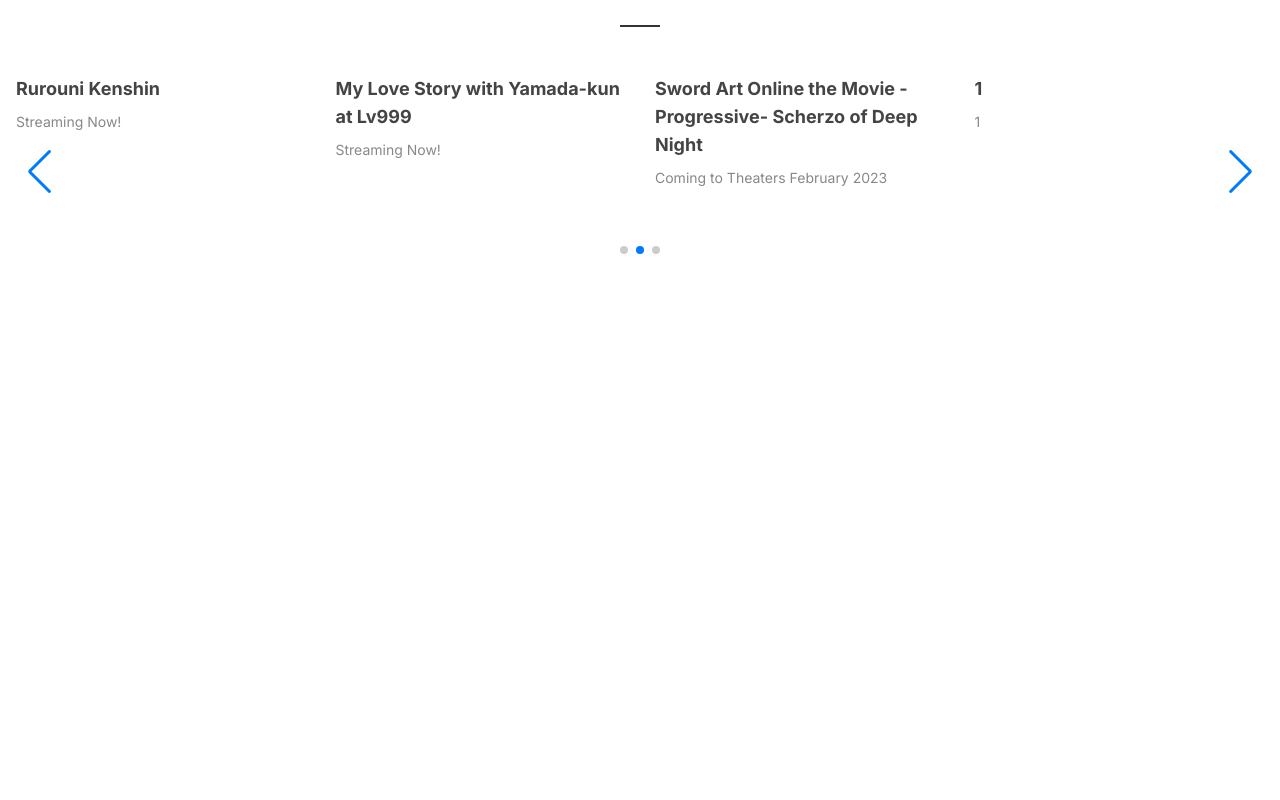
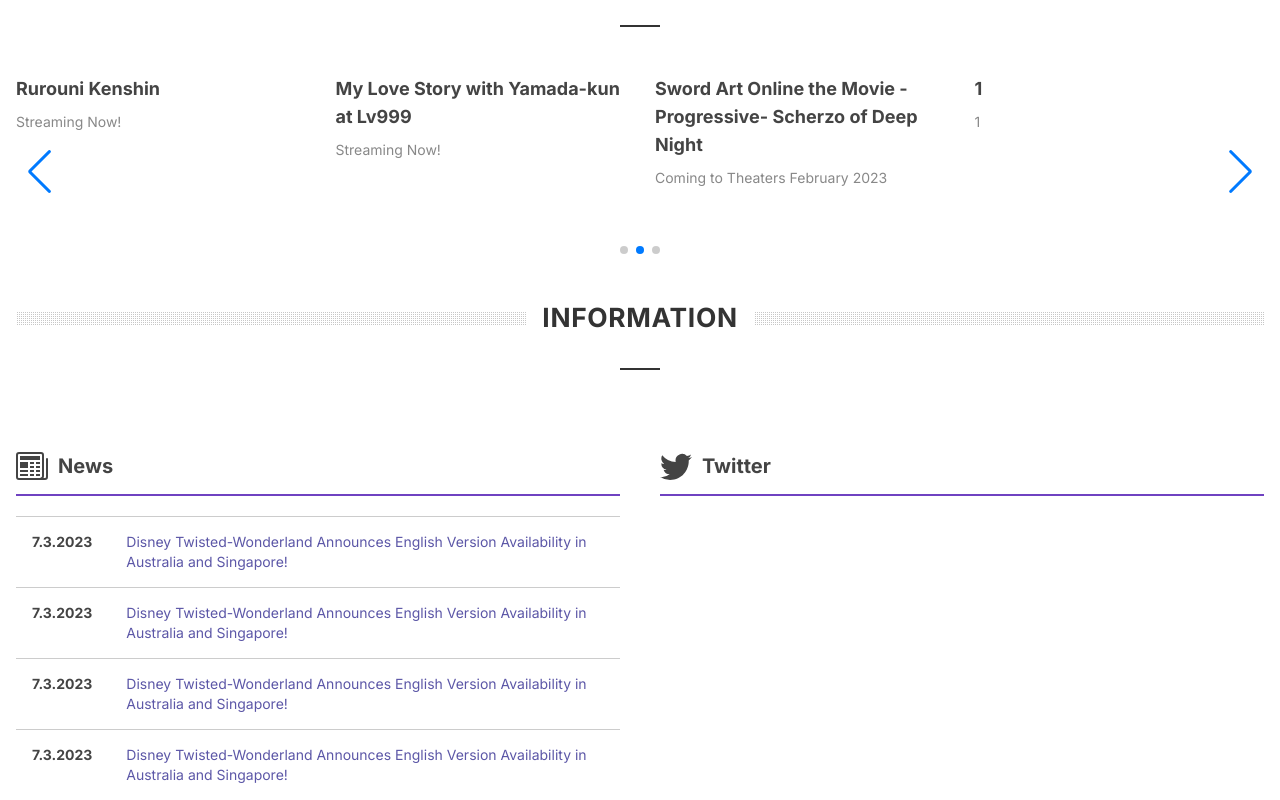
Before and after one commit to Dxuanhai/Aniplex, a Next.js app: page / in a window 1280 px wide. Shown: the part 1847-2647 px from the top of the page. Before the commit the page ends 2115 px from the top, so only its background shows below. Built offline with nearby package versions, Linux system fonts and the light colour scheme.

Commit message:
INFOMATION

```diff
--- a/app/(root)/page.tsx
+++ b/app/(root)/page.tsx
@@ -4,6 +4,7 @@
 import Section from "@/components/Section";
 import { SlideData } from "../types/slide_data";
 import Trailer from "@/components/Trailer";
+import Information from "@/components/Information";
 
 
 
@@ -159,6 +160,7 @@
       <Section data={dataAniplex} title="ANIPLEX+" classname="flex-col-reverse justify-end text-center " breakpoints={breakpoints2} height={"h-[1000px] mb-[-200px] md:mb-[0px] md:h-[650px] "}/>
       <Trailer/>
       <Section data={dataWhatNews} title="PRE-ORDER & NEW RELEASES" classname="flex-col-reverse justify-end text-left" breakpoints={breakpoints1} height={'h-[600px]'}/>
+      <Information/>
     </div>
   )
 }
--- /dev/null
+++ b/components/ChildTitle.tsx
@@ -0,0 +1,19 @@
+
+interface childTitleProps
+{
+  icon: React.ReactNode
+  title: string
+}
+
+const ChildTitle:React.FC<childTitleProps> = ({icon, title}) => {
+  return (
+    <div className="flex py-3 text-main border-b-2 border-[#6f42c1] my-[20px]  gap-x-[10px] items-center ">
+      {icon}
+      <h4 className="text-xl font-bold">
+        {title}
+      </h4>
+    </div>
+  );
+};
+
+export default ChildTitle;
--- /dev/null
+++ b/components/Information.tsx
@@ -0,0 +1,51 @@
+import ChildTitle from "./ChildTitle";
+import Title from "./Title";
+import {BsNewspaper, BsTwitter} from 'react-icons/bs'
+
+const Information = () => {
+  return (
+    <div>
+      <Title title="INFORMATION" />
+      <div className="md:flex gap-x-[40px]">
+        <div className=" md:w-1/2 ">
+          <ChildTitle icon = {<BsNewspaper size={32}/>} title="News" />
+          <div className="flex flex-col">
+            <div className="py-[15px] flex gap-x-[10px] border-t-[1px] border-[#ccc] px-4 text-main">
+              <span className="xl:w-[15%] w-[30%] lg:w-[25%] text-sm font-bold">7.3.2023</span>
+              <a target="_blank" href="https://aniplexusa.com/pdf/PR_071323_TW.pdf"
+              className="xl:w-[85%] w-[70%] lg:w-[75%] text-sm text-[#5c57a7] transition-all">
+                Disney Twisted-Wonderland Announces English Version Availability in Australia and Singapore!
+              </a>
+            </div>
+            <div className="py-[15px] flex gap-x-[10px] border-t-[1px] border-[#ccc] px-4 text-main">
+              <span className="xl:w-[15%] w-[30%] lg:w-[25%] text-sm font-bold">7.3.2023</span>
+              <a target="_blank" href="https://aniplexusa.com/pdf/PR_071323_TW.pdf"
+              className="xl:w-[85%] w-[70%] lg:w-[75%] text-sm text-[#5c57a7] transition-all">
+                Disney Twisted-Wonderland Announces English Version Availability in Australia and Singapore!
+              </a>
+            </div>
+            <div className="py-[15px] flex gap-x-[10px] border-t-[1px] border-[#ccc] px-4 text-main">
+              <span className="xl:w-[15%] w-[30%] lg:w-[25%] text-sm font-bold">7.3.2023</span>
+              <a target="_blank" href="https://aniplexusa.com/pdf/PR_071323_TW.pdf"
+              className="xl:w-[85%] w-[70%] lg:w-[75%] text-sm text-[#5c57a7] transition-all">
+                Disney Twisted-Wonderland Announces English Version Availability in Australia and Singapore!
+              </a>
+            </div>
+            <div className="py-[15px] flex gap-x-[10px] border-t-[1px] border-[#ccc] px-4 text-main">
+              <span className="xl:w-[15%] w-[30%] lg:w-[25%] text-sm font-bold">7.3.2023</span>
+              <a target="_blank" href="https://aniplexusa.com/pdf/PR_071323_TW.pdf"
+              className="xl:w-[85%] w-[70%] lg:w-[75%] text-sm text-[#5c57a7] transition-all">
+                Disney Twisted-Wonderland Announces English Version Availability in Australia and Singapore!
+              </a>
+            </div>
+          </div>
+        </div>
+        <div className=" md:w-1/2">
+          <ChildTitle icon = {<BsTwitter size={32}/>} title="Twitter" />
+        </div>
+      </div>
+    </div>
+  );
+};
+
+export default Information;
--- a/components/Trailer.tsx
+++ b/components/Trailer.tsx
@@ -96,7 +96,7 @@
           pagination={{clickable: true}}
           modules={[Autoplay, Pagination, Navigation]}
           slidesPerView={4}
-          className={`mySwiper ${ isPlaying? 'opacity-0 h-[260px] sm:h-[330px] md:h-[460px] lg:h-[450px]  xl:h-[560px]': ''}`}
+          className={`mySwiper ${ isPlaying? 'invisible h-[260px] sm:h-[330px] md:h-[460px] lg:h-[450px]  xl:h-[560px]': ''}`}
         >
           {TrailerData.map(item => (
             <SwiperSlide key={item.id} className={` h-[270px] sm:h-[300px] lg:h-[340px] flex flex-col gap-y-3 `}>
```
